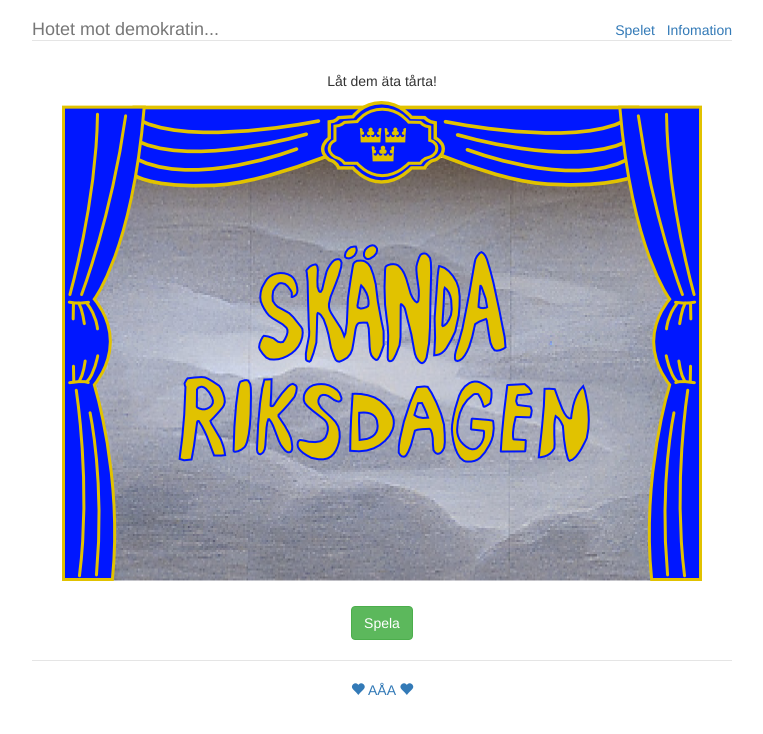
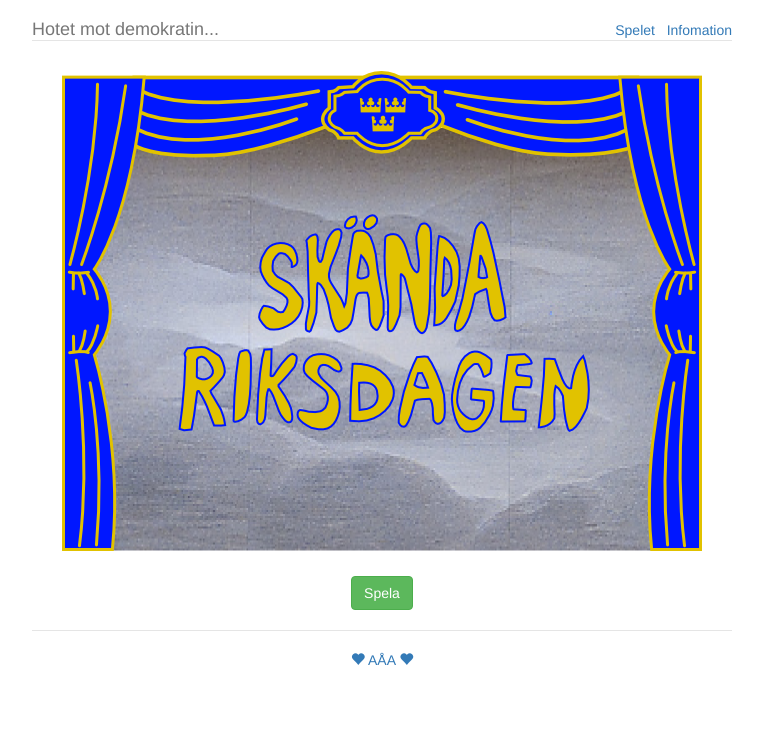
Before and after one commit to alltatalla/cake, a website: page app/index.html at #/play in a window 1280 px wide. Shown: the whole page, without its empty margins (258-1021 px from the left). Drawn offline with nearby package versions, Linux system fonts and the light colour scheme; some packages are replaced by stand-ins of ours; files that its build step writes are made by us from their sources.

Commit message:
Removed text line from top of game

```diff
--- a/app/play/play.tpl.html
+++ b/app/play/play.tpl.html
@@ -1,6 +1,3 @@
-<div class="row text-center">
-  <p>Låt dem äta tårta!</p>
-</div>
 <div class="row text-center">
   <canvas id="canvas"></canvas>
 </div>
```
